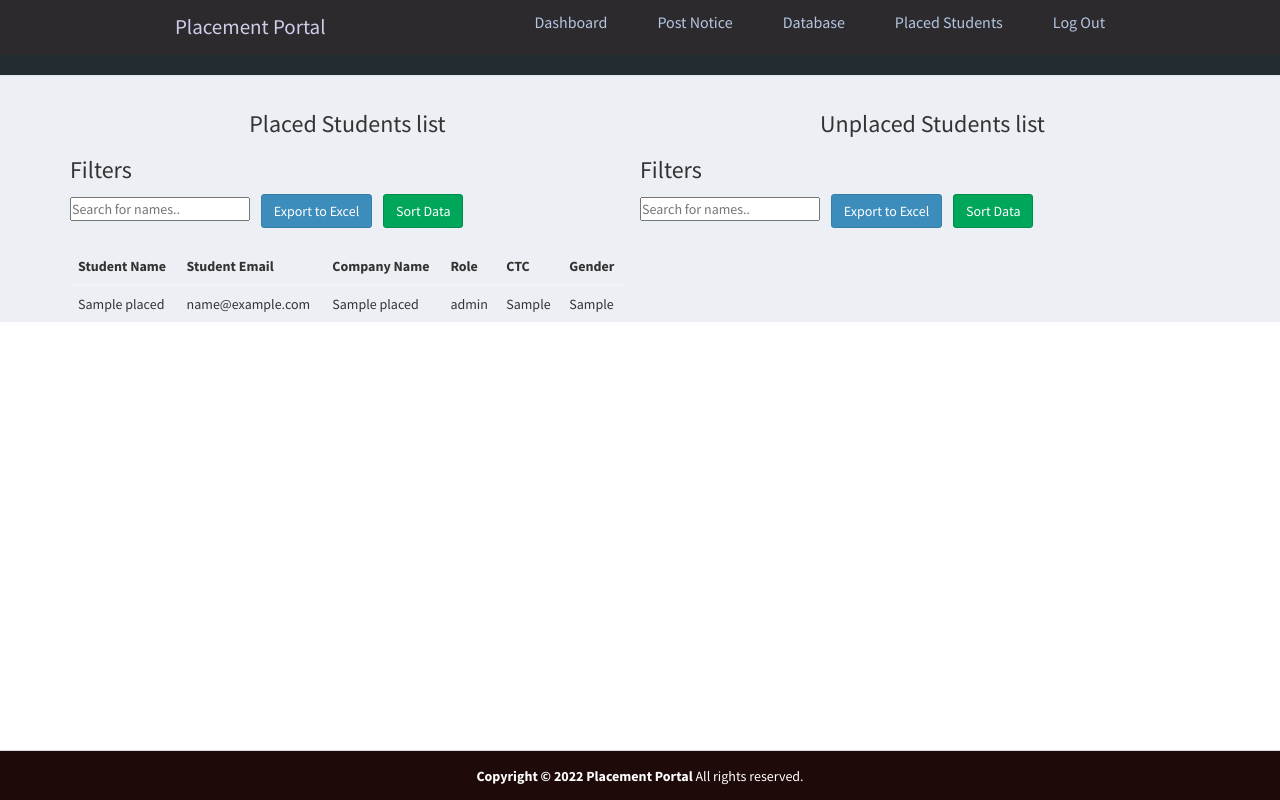
After one commit to codemanishh/myFuse, a PHP site: page /admin/placed.php in a window 1280 px wide. The commit adds this page. Run offline with PHP 8.4, Linux system fonts and the light colour scheme; a user stored in the database is signed in; tables that the repository leaves empty or names only in its code hold one stand-in row (values such as "Sample post"); some libraries are stand-ins or nearby versions.

Commit message:
Updated admin panel

```diff
--- a/admin/header.php
+++ b/admin/header.php
@@ -6,12 +6,15 @@
             <li class="nav-item">
                 <a href="index.php" class="nav-link">Dashboard</a>
             </li>
+
+            <li class="nav-item">
+                <a href="postnotice.php" class="nav-link">Post Notice</a>
+            </li>
             <li class="nav-item">
                 <a href="database.php" class="nav-link">Database</a>
             </li>
-
             <li class="nav-item">
-                <a href="postnotice.php" class="nav-link">Post Notice</a>
+                <a href="placed.php" class="nav-link">Placed Students</a>
             </li>
             <li class="nav-item">
                 <a href="../logout.php" class="nav-link">Log Out</a>
--- /dev/null
+++ b/admin/placed.php
@@ -0,0 +1,262 @@
+<?php
+
+session_start();
+
+if (empty($_SESSION['id_admin'])) {
+    header("Location: index.php");
+    exit();
+}
+
+require_once("../db.php");
+?>
+<!DOCTYPE html>
+<html>
+
+<head>
+    <meta charset="utf-8">
+    <meta http-equiv="X-UA-Compatible" content="IE=edge">
+    <title>Placement Portal</title>
+    <!-- Tell the browser to be responsive to screen width -->
+    <meta content="width=device-width, initial-scale=1, maximum-scale=1, user-scalable=no" name="viewport">
+    <!-- Bootstrap 3.3.7 -->
+    <link rel="stylesheet" href="https://cdnjs.cloudflare.com/ajax/libs/twitter-bootstrap/3.3.7/css/bootstrap.min.css">
+    <!-- Font Awesome -->
+    <link rel="stylesheet" href="https://cdnjs.cloudflare.com/ajax/libs/font-awesome/4.7.0/css/font-awesome.min.css">
+    <!-- Ionicons -->
+    <link rel="stylesheet" href="https://cdnjs.cloudflare.com/ajax/libs/ionicons/2.0.1/css/ionicons.min.css">
+    <!-- Theme style -->
+    <link rel="stylesheet" href="../css/AdminLTE.min.css">
+    <link rel="stylesheet" href="../css/_all-skins.min.css">
+    <!-- Custom -->
+    <link rel="stylesheet" href="../css/custom.css">
+    <!-- HTML5 Shim and Respond.js IE8 support of HTML5 elements and media queries -->
+    <!-- WARNING: Respond.js doesn't work if you view the page via file:// -->
+    <!--[if lt IE 9]>
+  <script src="https://oss.maxcdn.com/html5shiv/3.7.3/html5shiv.min.js"></script>
+  <script src="https://oss.maxcdn.com/respond/1.4.2/respond.min.js"></script>
+  <![endif]-->
+
+
+    <!-- Google Font -->
+    <link rel="stylesheet" href="https://fonts.googleapis.com/css?family=Source+Sans+Pro:300,400,600,700,300italic,400italic,600italic">
+</head>
+
+<body class="hold-transition skin-green sidebar-mini">
+    <div class="wrapper">
+
+        <?php
+
+        include 'header.php';
+
+        ?>
+
+        <!-- Content Wrapper. Contains page content -->
+        <div class="content-wrapper" style="margin-left: 0px;">
+
+            <section id="candidates" class="content-header">
+                <div class="container">
+                    <div class="row">
+                        <!-- <div class="col md-1"></div> -->
+                        <div class="col-md-6">
+
+                            <div class="col md-4">
+                                <h3 style="text-align: center;">Placed Students list </h3>
+                                <h3>Filters</h3>
+                                <input type="text" id="myInput" onkeyup="myFunction()" placeholder="Search for names..">
+                                <!-- <button onclick="sortTable()">Sort</button> -->
+                                <button type="submit1" name='export_excel_btn' style="margin-left: 8px;" class=" btn btn-primary">Export to Excel</button>
+
+                                <button type="submit1" onclick="sortTable()" name='export_excel_btn' style="margin-left: 8px;" class="btn btn-success">Sort Data</button>
+                            </div>
+
+
+
+                            <div class="row margin-top-20">
+                                <div class="col-md-12">
+                                    <div class="box-body table-responsive no-padding">
+                                        <table id="example2" class="table table-hover">
+                                            <thead>
+                                                <th>Student Name</th>
+                                                <th>Student Email</th>
+                                                <th>Company Name</th>
+                                                <th>Role</th>
+                                                <th>CTC</th>
+                                                <th>Gender</th>
+
+
+
+                                            </thead>
+                                            <tbody>
+                                                <?php
+                                                // selecting student record via option
+                                                // fetching placed students from placed table &user table
+
+                                                $sql = "select * from placed;";
+                                                $result = $conn->query($sql);
+
+                                                if ($result->num_rows > 0) {
+
+                                                    while ($row = $result->fetch_assoc()) {
+
+
+                                                ?>
+                                                        <tr>
+                                                            <td><?php echo $row['sname']; ?></td>
+                                                            <td><?php echo $row['semail']; ?></td>
+                                                            <td><?php echo $row['cname']; ?></td>
+                                                            <td><?php echo $row['role']; ?></td>
+                                                            <td><?php echo $row['ctc']; ?></td>
+                                                            <td><?php echo $row['gender']; ?></td>
+
+                                                        </tr>
+
+
+                                                <?php
+
+                                                    }
+                                                }
+
+                                                ?>
+                                            </tbody>
+                                        </table>
+                                    </div>
+                                </div>
+                            </div>
+
+
+
+
+
+                        </div>
+                        <div class="col md-6"></div>
+
+                        <div class="col md-4">
+
+
+                            <!-- yah par table ki id or function ki id sab alag dalni hai  -->
+
+
+                            <h3 style="text-align: center;">Unplaced Students list </h3>
+                            <h3>Filters</h3>
+                            <input type="text" id="myInput" onkeyup="myFunction()" placeholder="Search for names..">
+                            <!-- <button onclick="sortTable()">Sort</button> -->
+                            <button type="submit1" name='export_excel_btn' style="margin-left: 8px;" class=" btn btn-primary">Export to Excel</button>
+
+                            <button type="submit1" onclick="sortTable()" name='export_excel_btn' style="margin-left: 8px;" class="btn btn-success">Sort Data</button>
+                        </div>
+
+
+
+
+
+
+
+
+                    </div>
+                    <!-- <div class="col-md-2 ">
+
+
+
+                    </div> -->
+                </div>
+        </div>
+        </section>
+
+
+
+    </div>
+    <!-- /.content-wrapper -->
+
+    <footer class="main-footer" style="margin:auto;bottom: 0;
+  width: 100%;
+  height: 50px; position:absolute; background-color:#1f0a0a; color:white">
+        <div class="text-center">
+            <strong>Copyright &copy; 2022 Placement Portal</strong> All rights
+            reserved.
+        </div>
+    </footer>
+
+    <!-- /.control-sidebar -->
+    <!-- Add the sidebar's background. This div must be placed
+       immediately after the control sidebar -->
+    <div class="control-sidebar-bg"></div>
+
+    </div>
+    <!-- ./wrapper -->
+
+    <!-- jQuery 3 -->
+    <script src="https://cdnjs.cloudflare.com/ajax/libs/jquery/3.2.1/jquery.min.js"></script>
+    <!-- Bootstrap 3.3.7 -->
+    <script src="https://cdnjs.cloudflare.com/ajax/libs/twitter-bootstrap/3.3.7/js/bootstrap.min.js"></script>
+    <!-- AdminLTE App -->
+    <script src="../js/adminlte.min.js"></script>
+</body>
+
+</html>
+
+<!-- script to sort data  -->
+<script>
+    function sortTable() {
+        var table, rows, switching, i, x, y, shouldSwitch;
+        table = document.getElementById("example2");
+        switching = true;
+        /* Make a loop that will continue until
+        no switching has been done: */
+        while (switching) {
+            // Start by saying: no switching is done:
+            switching = false;
+            rows = table.rows;
+            /* Loop through all table rows (except the
+            first, which contains table headers): */
+            for (i = 1; i < (rows.length - 1); i++) {
+                // Start by saying there should be no switching:
+                shouldSwitch = false;
+                /* Get the two elements you want to compare,
+                one from current row and one from the next: */
+                x = rows[i].getElementsByTagName("TD")[0];
+                y = rows[i + 1].getElementsByTagName("TD")[0];
+                // Check if the two rows should switch place:
+                if (x.innerHTML.toLowerCase() > y.innerHTML.toLowerCase()) {
+                    // If so, mark as a switch and break the loop:
+                    shouldSwitch = true;
+                    break;
+                }
+            }
+            if (shouldSwitch) {
+                /* If a switch has been marked, make the switch
+                and mark that a switch has been done: */
+                rows[i].parentNode.insertBefore(rows[i + 1], rows[i]);
+                switching = true;
+            }
+        }
+    }
+</script>
+
+<!-- script for filtering table on the basis of company name  -->
+<script>
+    function myFunction() {
+        // Declare variables
+        var input, filter, table, tr, td, i, txtValue;
+        input = document.getElementById("myInput");
+        filter = input.value.toUpperCase();
+        table = document.getElementById("example2");
+        tr = table.getElementsByTagName("tr");
+
+        // Loop through all table rows, and hide those who don't match the search query
+        for (i = 0; i < tr.length; i++) {
+            for (j = 0; j < 5; j++) {
+                {
+                    td = tr[i].getElementsByTagName("td")[j]; //1 row ke 1 column ki value hai yeh
+                    if (td) {
+                        txtValue = td.textContent || td.innerText;
+                        if (txtValue.toUpperCase().indexOf(filter) > -1) {
+                            tr[i].style.display = "";
+                        } else {
+                            tr[i].style.display = "none";
+                        }
+                    }
+                }
+            }
+        }
+    }
+</script>
```
Also changed, not shown: admin/database.php (+62 -9 lines).
